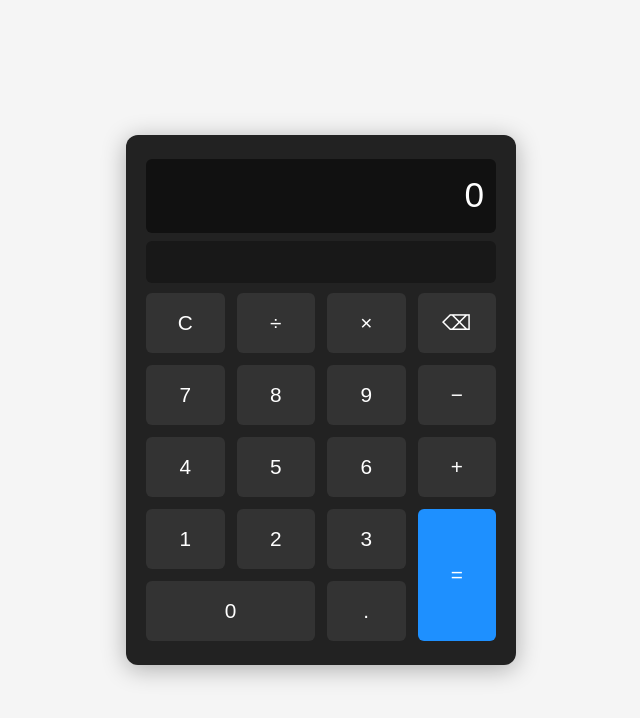
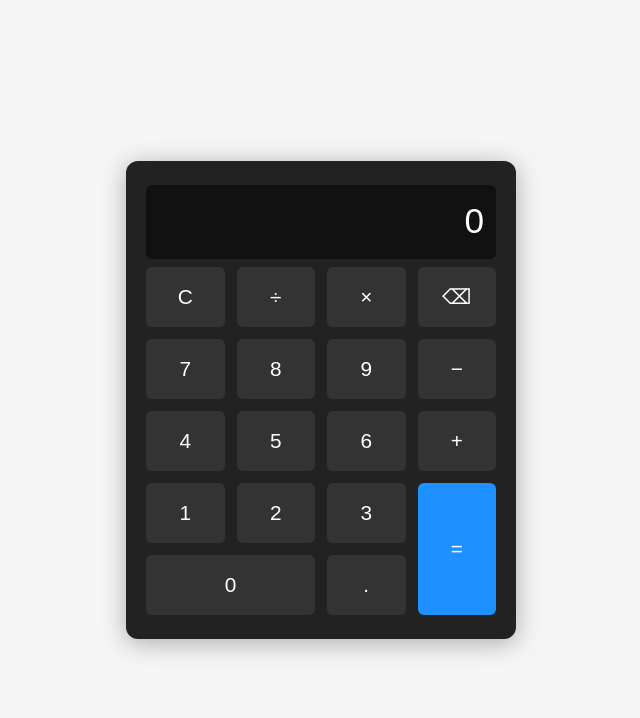
Before and after one commit to Jennifer-745/codsoft, a plain HTML site: page index.html in a window 1280 px wide. Shown: the whole page, without its empty margins (319-959 px from the left). Drawn offline with Linux system fonts and the light colour scheme.

Commit message:
Update index.html

```diff
--- a/index.html
+++ b/index.html
@@ -3,13 +3,12 @@
 <head>
     <meta charset="UTF-8">
     <meta name="viewport" content="width=device-width, initial-scale=1.0">
-    <title>Step-by-Step Calculator</title>
+    <title>Basic Calculator</title>
     <link rel="stylesheet" href="style.css">
 </head>
 <body>
     <div class="calculator">
         <div id="display" class="display">0</div>
-        <div id="steps" class="steps"></div>
         <div class="buttons">
             <button class="btn" data-action="clear">C</button>
             <button class="btn" data-action="divide">÷</button>
```
